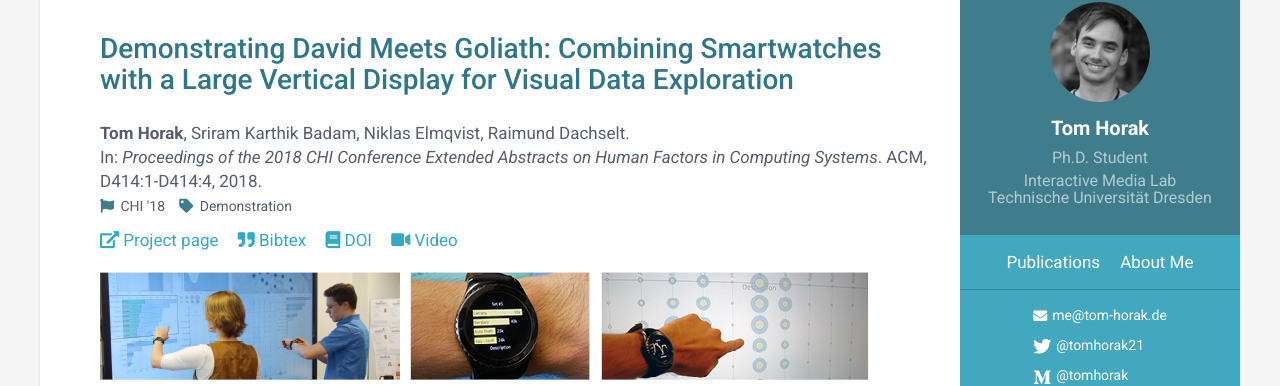
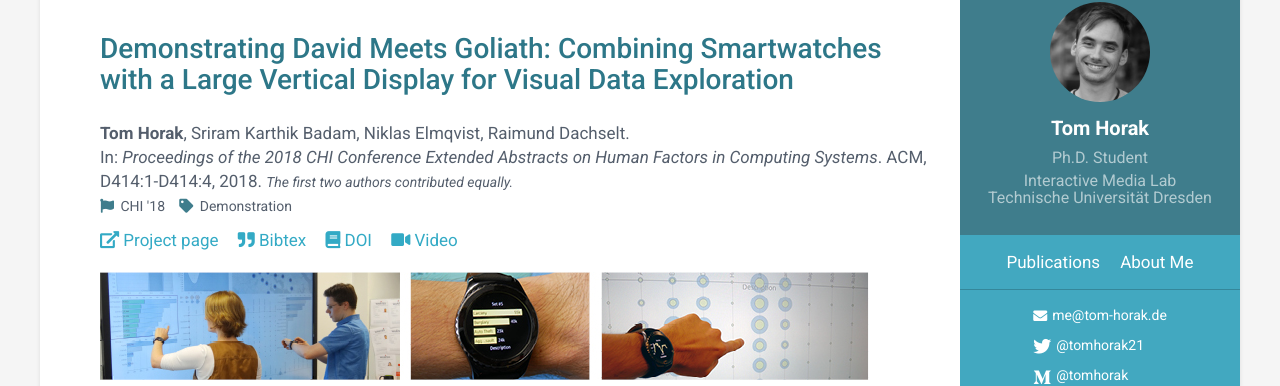
Before and after one commit to tomhorak21/tomhorak21.github.io, a Jekyll site: the page built from _publications/2018/david-meets-goliath-demo.md, in a window 1280 px wide. Shown: the part 56-442 px from the top of the page. Built offline with Jekyll 4.4.1, drawn with Linux system fonts in a browser that asks for light colours.

Commit message:
Support displaying notes for publications.

```diff
--- a/_layouts/home.html
+++ b/_layouts/home.html
@@ -56,6 +56,9 @@ layout: compress
                             {{pub.pages}},
                             {% endif %}
                             {{ pub.date | date: "%Y" }}.
+                            {% if pub.note %}
+                                <span class="labels"><em>{{pub.note}}</em></span>
+                            {% endif %}
                             {% if pub.venue-short %}
                             <br>
                             <span class="venue-short labels"><i class="fa fa-flag"></i> {{pub.venue-short}}</span>
@@ -114,6 +117,9 @@ layout: compress
                                     {{pub.pages}},
                                 {% endif %}
                                 {{ pub.date | date: "%Y" }}.
+                                {% if pub.note %}
+                                    <span class="labels"><em>{{pub.note}}</em></span>
+                                {% endif %}
                                 {% if pub.venue-short %}
                                     <br>
                                     <span class="venue-short labels"><i class="fa fa-flag"></i> {{pub.venue-short}}</span>
--- a/_layouts/publication-list.html
+++ b/_layouts/publication-list.html
@@ -155,6 +155,9 @@ layout: compress
                                     <span class="pages">{{pub.pages}}</span>,
                                 {% endif %}
                                     <span class="year">{{ pub.date | date: "%Y" }}</span>.
+                                {% if pub.note %}
+                                    <span class="labels"><em>{{pub.note}}</em></span>
+                                {% endif %}
                                     <br>
                                 {% if pub.venue-short %}
                                     <span class="venue-short labels"><i class="fa fa-flag"></i> {{pub.venue-short}}</span>
--- a/_layouts/publications.html
+++ b/_layouts/publications.html
@@ -44,6 +44,9 @@ layout: compress
                     {{page.pages}},
                 {% endif %}
                 {{ page.date | date: "%Y" }}.
+                {% if page.note %}
+                    <span class="labels"><em>{{page.note}}</em></span>
+                {% endif %}
                 {% if page.venue-short %}
                 <br>
                     <span class="venue-short labels"><i class="fa fa-flag"></i> {{page.venue-short}}</span>
--- a/_publications/2018/david-meets-goliath-demo.md
+++ b/_publications/2018/david-meets-goliath-demo.md
@@ -4,6 +4,7 @@ award:
 date: 2018-04-21
 doi: 10.1145/3170427.3186497
 keywords: Cross-device interaction, Visual Analysis, Data Exploration, Multi-Display Environment, Large Display, Smartwatch
+note: The first two authors contributed equally.
 pages: D414:1-D414:4
 pdf:
 poster:
```
Also changed, not shown: _publications/2018/david-meets-goliath.md (+1 -0 lines).
